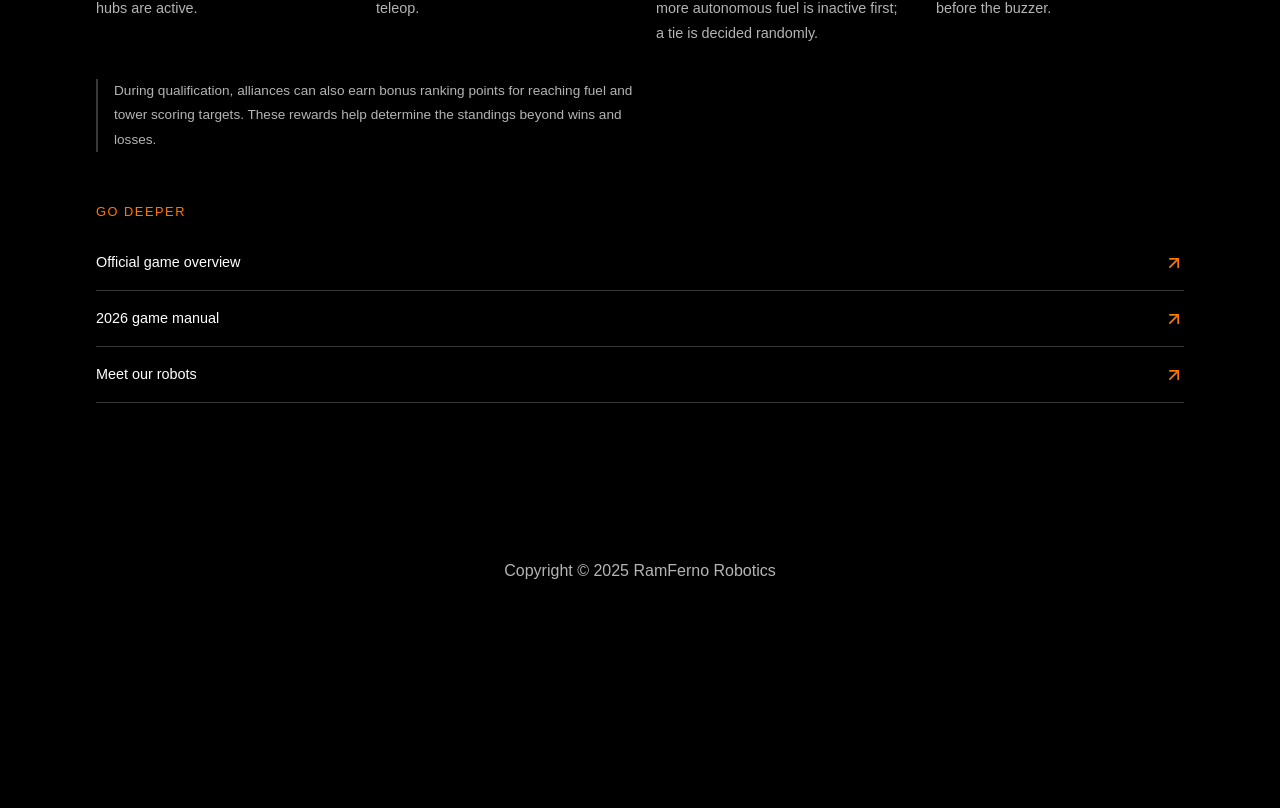
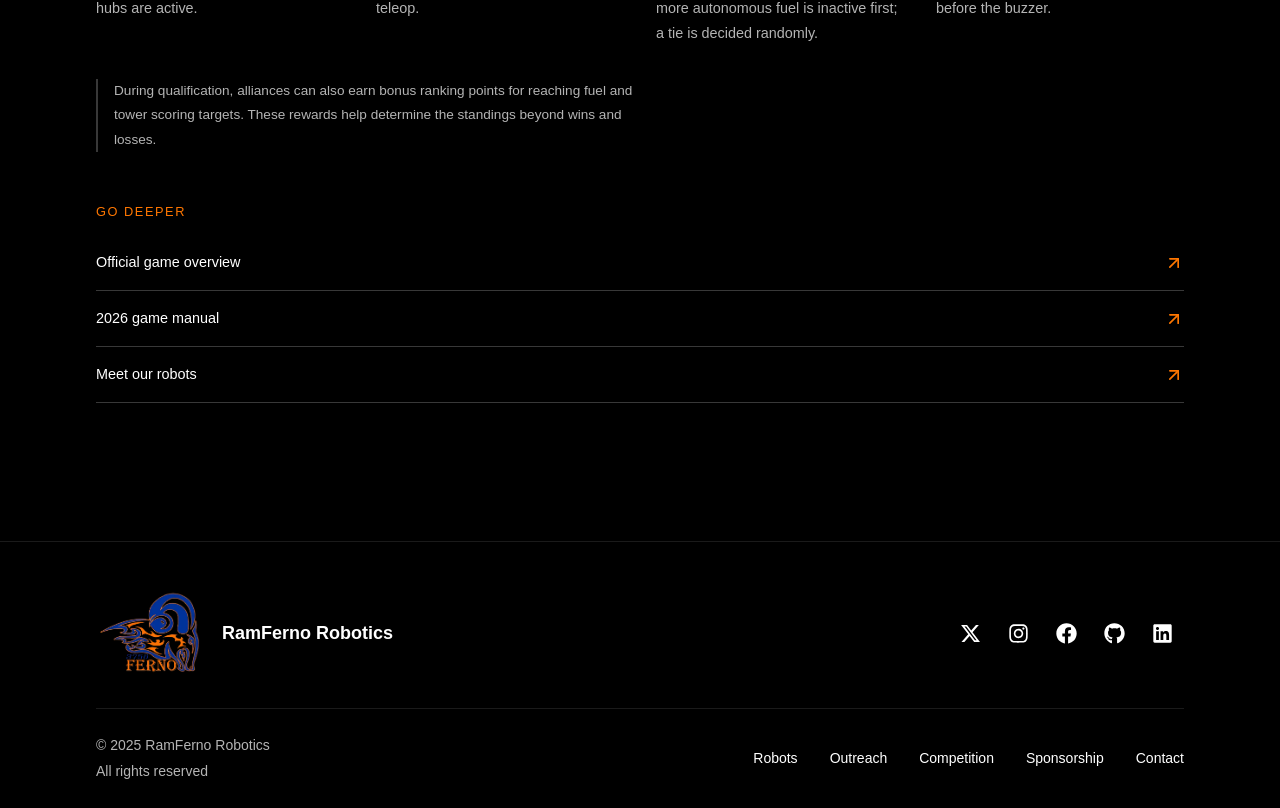
Before and after one commit to FRCTeam3756/ramferno.com, a React (Vite) app: page /competition in a window 1280 px wide. Shown: the part 2615-3423 px from the top of the page. Before the commit the page ends 3217 px from the top, so only its background shows below. Built offline with nearby package versions, Linux system fonts and the light colour scheme; a web font is replaced by a local one.

Commit message:
Updated footer

```diff
--- a/src/components/Global/Footer/Footer.module.css
+++ b/src/components/Global/Footer/Footer.module.css
@@ -1,7 +1,102 @@
 .footer {
-    width: 100%;
-    display: flex;
-    margin-top: 1.5rem;
-    text-align: center;
-    justify-content: center;
+  width: 100%;
+  margin-top: 1.5rem;
+  padding: 3rem 0 1.5rem;
+  border-top: 1px solid var(--transparent-grey);
+  background: var(--black);
 }
+
+.inner {
+  width: 85%;
+  max-width: 1440px;
+  margin: 0 auto;
+}
+
+.topRow,
+.bottomRow {
+  display: flex;
+  align-items: center;
+  justify-content: space-between;
+  gap: 1.5rem;
+}
+
+.brand {
+  display: flex;
+  flex-wrap: wrap;
+  align-items: center;
+  gap: 1rem;
+  font-weight: 700;
+  font-size: 1.125rem;
+}
+
+.brand img {
+  display: block;
+  object-fit: contain;
+}
+
+.socials {
+  padding: 0;
+  gap: 0.25rem;
+  flex-shrink: 0;
+}
+
+.socials a {
+  display: inline-flex;
+  align-items: center;
+  justify-content: center;
+  width: 44px;
+  height: 44px;
+}
+
+.navigation {
+  flex-wrap: wrap;
+  justify-content: flex-end;
+  margin-left: auto;
+  gap: 0.5rem 2rem;
+  padding: 0;
+}
+
+.navigation a {
+  padding: 0.5rem 0;
+}
+
+.footer a:focus-visible {
+  outline: 2px solid var(--primary);
+  outline-offset: 4px;
+  border-radius: 2px;
+}
+
+.bottomRow {
+  margin-top: 2rem;
+  border-top: 1px solid var(--transparent-grey);
+  padding-top: 1.5rem;
+  font-size: 0.875rem;
+}
+
+.copyright {
+  flex-shrink: 0;
+}
+
+.bottomRow p {
+  margin: 0;
+}
+
+@media (max-width: 640px) {
+  .inner {
+    width: 90%;
+  }
+
+  .topRow {
+    flex-wrap: wrap;
+  }
+
+  .socials {
+    margin-left: auto;
+  }
+
+  .bottomRow {
+    flex-direction: column;
+    align-items: flex-start;
+    gap: 1rem;
+  }
+}
--- a/src/components/Global/Footer/Footer.tsx
+++ b/src/components/Global/Footer/Footer.tsx
@@ -1,11 +1,48 @@
+import { FaFacebook, FaGithub, FaInstagram, FaLinkedin } from "react-icons/fa";
+import { FaXTwitter } from "react-icons/fa6";
+import logoUrl from "../../../assets/images/global/footer/logo.webp";
 import styles from "./Footer.module.css";
+
+const pages = ["Robots", "Outreach", "Competition", "Sponsorship", "Contact"];
+const socials = [
+  { label: "X", icon: FaXTwitter, href: "https://x.com/ramferno3756" },
+  { label: "Instagram", icon: FaInstagram, href: "https://www.instagram.com/3756ramferno/" },
+  { label: "Facebook", icon: FaFacebook, href: "https://www.facebook.com/3756RamFerno/" },
+  { label: "GitHub", icon: FaGithub, href: "https://github.com/FRCTeam3756" },
+  { label: "LinkedIn", icon: FaLinkedin, href: "https://www.linkedin.com/in/ramferno/" },
+];
 
 export default function Footer() {
   const year = new Date().getFullYear();
 
   return (
-    <div className={styles.footer}>
-      <p>Copyright &copy; {year} RamFerno Robotics</p>
-    </div>
+    <footer className={styles.footer}>
+      <div className={styles.inner}>
+        <div className={styles.topRow}>
+          <a className={styles.brand} href="/" aria-label="RamFerno Robotics home">
+            <img src={logoUrl} alt="" width={110} height={86} />
+            <span>RamFerno Robotics</span>
+          </a>
+          <nav className={styles.socials} aria-label="Social media">
+            {socials.map(({ label, icon: Icon, href }) => (
+              <a key={label} href={href} aria-label={label} target="_blank" rel="noopener noreferrer">
+                <Icon size={21} aria-hidden="true" />
+              </a>
+            ))}
+          </nav>
+        </div>
+        <div className={styles.bottomRow}>
+          <div className={styles.copyright}>
+            <p>&copy; {year} RamFerno Robotics</p>
+            <p>All rights reserved</p>
+          </div>
+          <nav className={styles.navigation} aria-label="Footer navigation">
+            {pages.map((label) => (
+              <a key={label} href={`/${label.toLowerCase()}`}>{label}</a>
+            ))}
+          </nav>
+        </div>
+      </div>
+    </footer>
   );
-};
+}
```
Also changed, not shown: src/assets/images/global/footer/logo.webp (added).
